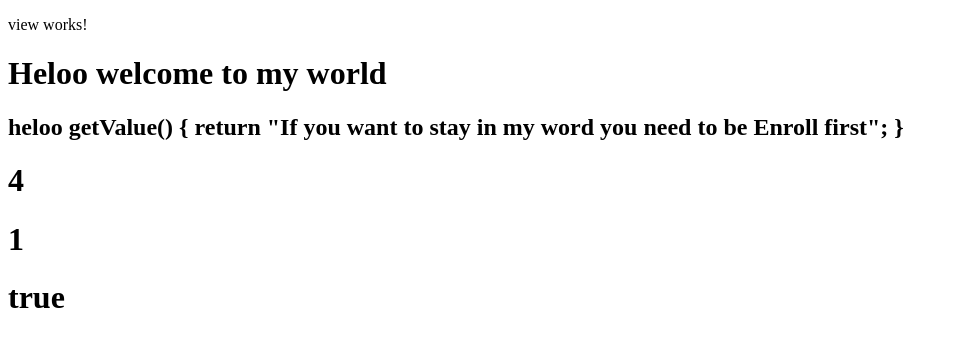
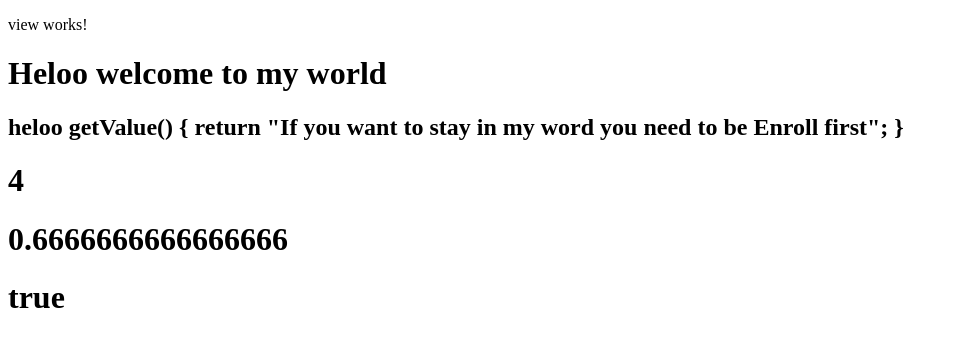
Before and after one commit to Nuthankumar9494/Angular_Practice, an Angular app: page / in a window 1280 px wide. Shown: the top 346 px of the page, without its empty margins (0-958 px from the left). Built offline with nearby package versions, Linux system fonts and the light colour scheme.

Commit message:
interpolation1

```diff
--- a/src/app/app.component.html
+++ b/src/app/app.component.html
@@ -4,7 +4,7 @@
 <h1>{{data}}</h1>
 <h2>heloo {{getValue}}</h2>
 <h1>{{2*2}}</h1>
-<h1>{{2*2/4}}</h1>
+<h1>{{2*2/6}}</h1>
 <h1>{{title==='Hello-world'}}</h1>
 <!-- interview question -->
 
```
